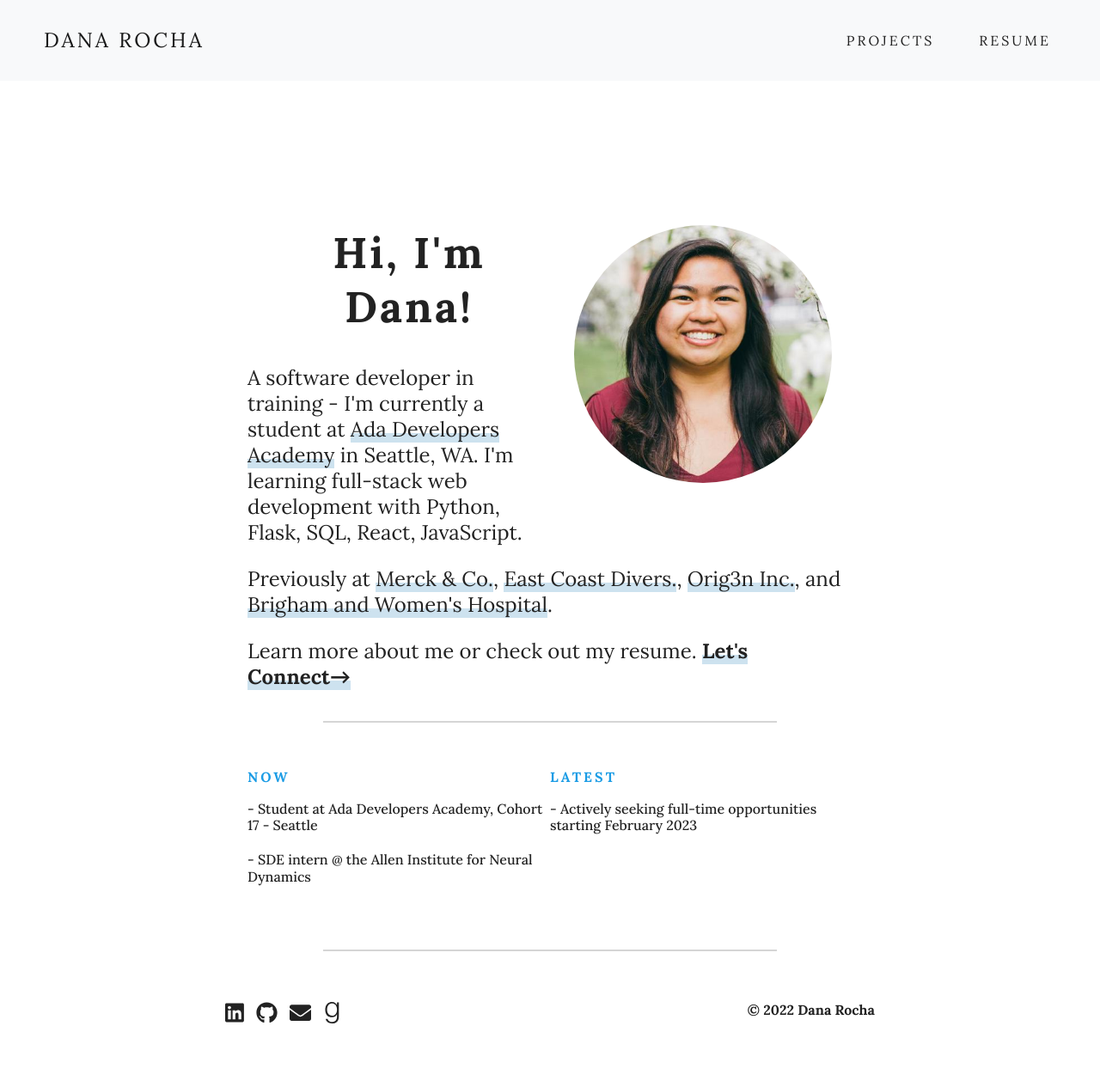
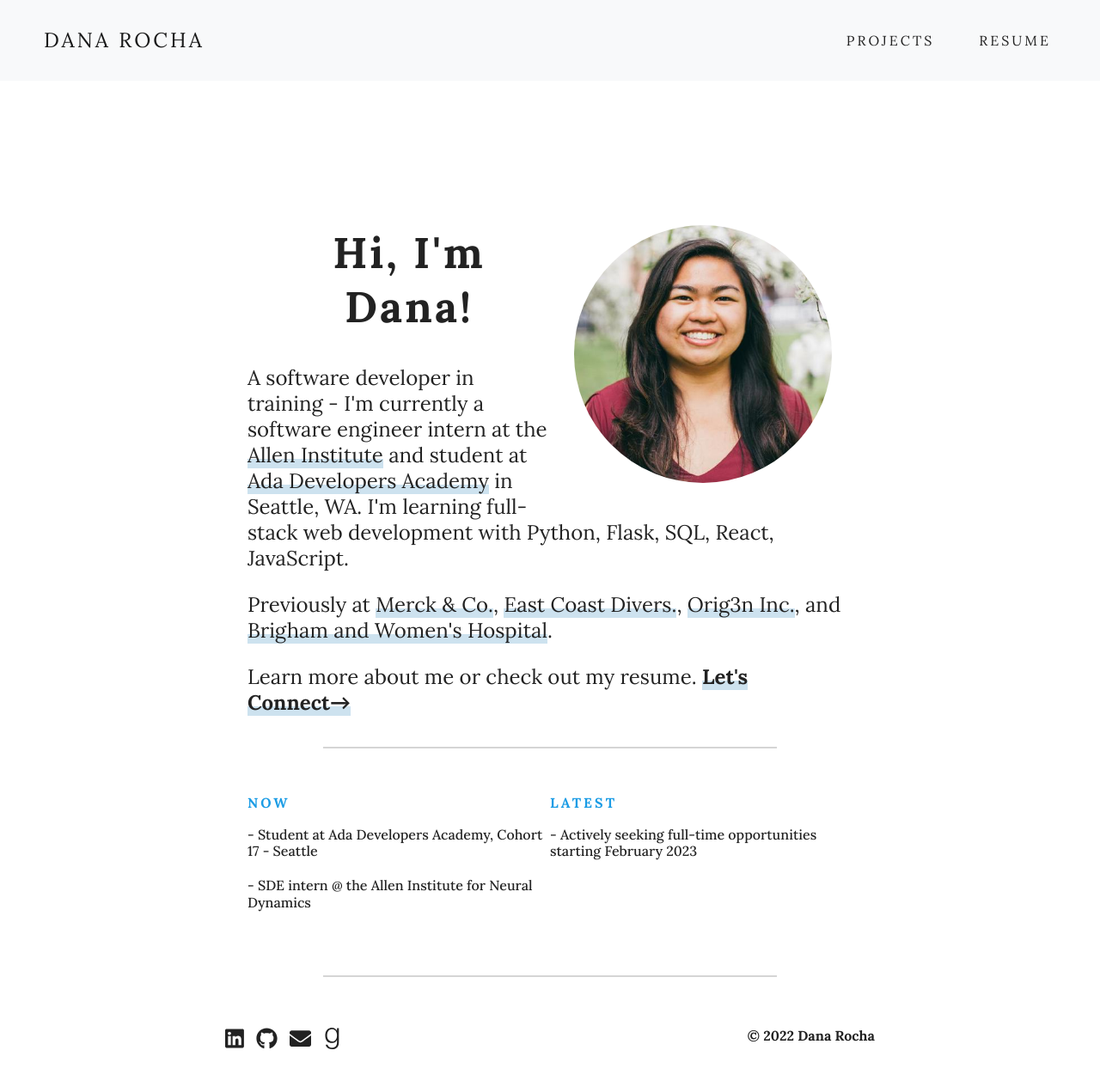
Before and after one commit to dana-rocha/dana-rocha.github.io, a Jekyll site: the page built from index.html, in a window 1280 px wide. Shown: the whole page at 86% size. Built offline with Jekyll 4.4.1, drawn with Linux system fonts in a browser that asks for light colours; nearby versions of some CDN libraries; before the commit the page ends 1228 px from its top, so only the background shows below that.

Commit message:
update to main page summary

```diff
--- a/_layouts/default.html
+++ b/_layouts/default.html
@@ -54,10 +54,12 @@
         <div class="welcome">
           <img class="profile-pic avatar" src="../media/github.jpg" alt="Profile Picture">
             <h1><strong>Hi, I'm Dana!</strong></h1>
-            <h4>A software developer in training - I'm currently a student at <a href="https://www.adadevelopersacademy.org/" target="_blank" class="highlight">Ada Developers Academy</a>
+            <h4>A software developer in training - I'm currently a software engineer intern at the <a href="https://alleninstitute.org/" target="_blank" class="highlight">Allen Institute</a>
+              and student at <a href="https://www.adadevelopersacademy.org/" target="_blank" class="highlight">Ada Developers Academy</a>
               in Seattle, WA. I'm learning full-stack web development with Python, Flask, SQL, React, JavaScript.
             </h4>
-            <h4>Previously at <a href="https://www.merck.com/" target="_blank" class="highlight">Merck & Co.</a>, <a href="https://www.ecdivers.com/" target="_blank" class="highlight">East Coast Divers.</a>, <a href="https://orig3n.com/" target="_blank" class="highlight">Orig3n Inc.</a>, and <a href="https://www.brighamandwomens.org/" target="_blank" class="highlight">Brigham and Women's Hospital</a>.
+            <h4>Previously at <a href="https://www.merck.com/" target="_blank" class="highlight">Merck & Co.</a>, <a href="https://www.ecdivers.com/" target="_blank" class="highlight">East Coast Divers.</a>,
+              <a href="https://orig3n.com/" target="_blank" class="highlight">Orig3n Inc.</a>, and <a href="https://www.brighamandwomens.org/" target="_blank" class="highlight">Brigham and Women's Hospital</a>.
             </h4>
             <h4>Learn more about me or check out my resume. <a href="https://www.linkedin.com/in/rochadana/" class="highlight"><strong>Let's Connect→</strong></a></h4>
         </div>
```
